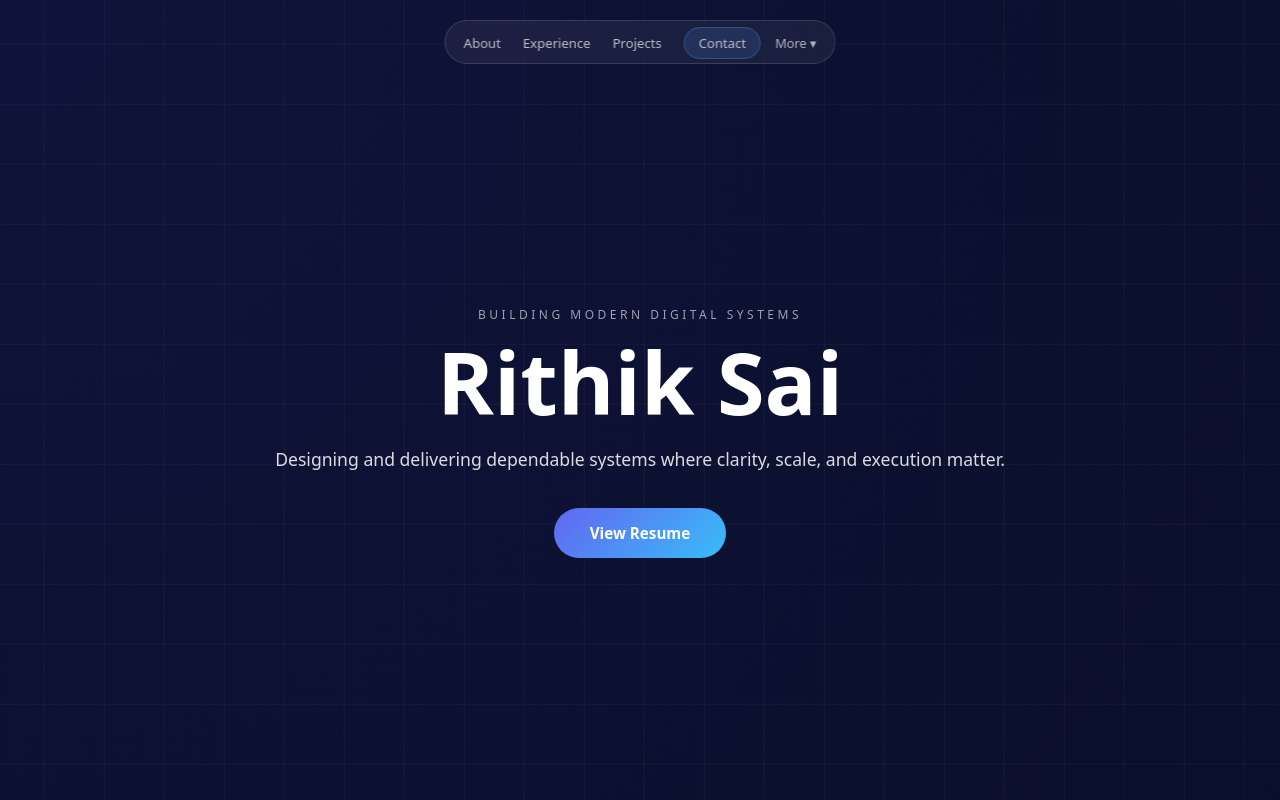
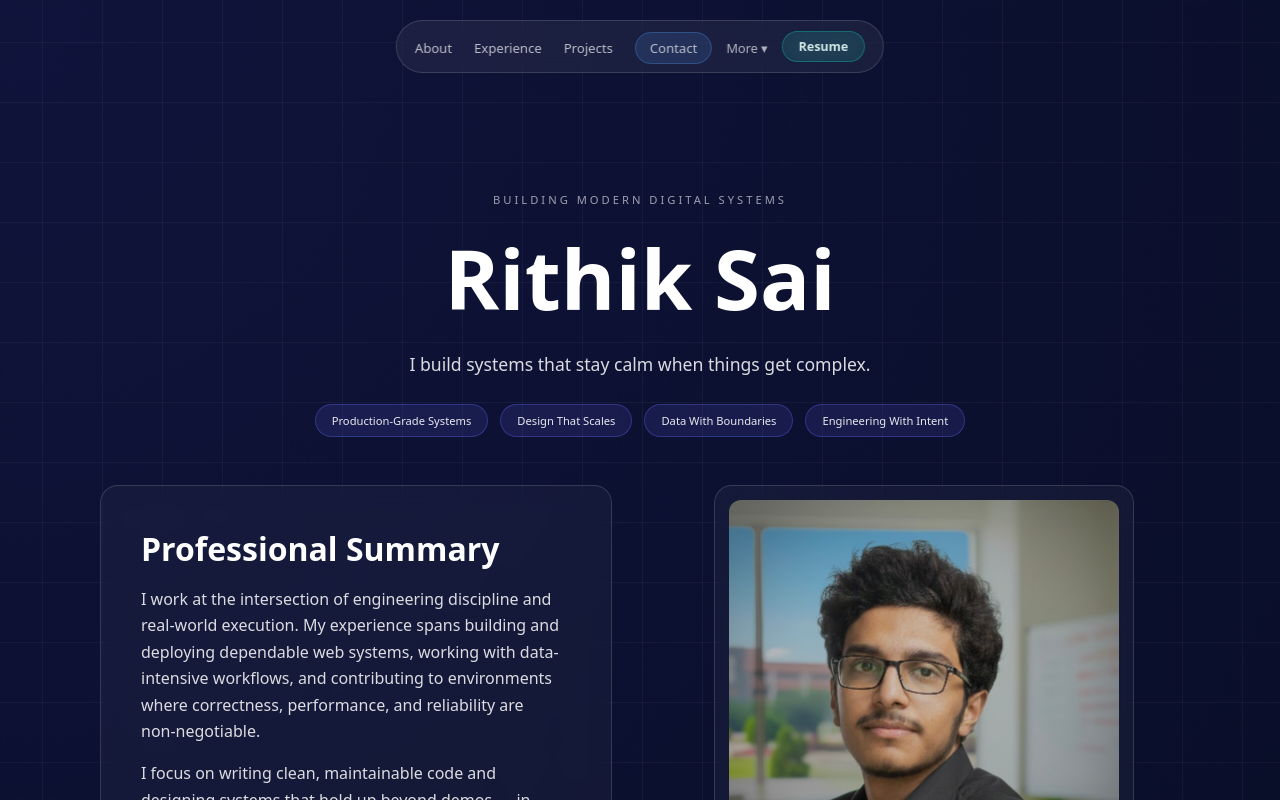
Before and after one commit to rithiksai27/Rithik-Portfolio, a React (Create React App) app: page / in a window 1280 px wide. Shown: the top 800 px of the page. Built offline with nearby package versions, Linux system fonts and the light colour scheme.

Commit message:
hero section merged with about section

```diff
--- a/src/App.js
+++ b/src/App.js
@@ -17,7 +17,6 @@ function App() {
       <Navbar />
       <div className="page-container">
         <Hero />
-        <About />
         <Education />
         <WorkExperience />
         <Projects />
--- a/src/components/Hero.css
+++ b/src/components/Hero.css
@@ -1,164 +1,168 @@
+/* =============================
+   HERO BASE
+   ============================= */
+
 .hero-section {
-  min-height: 88vh;
+  min-height: 100vh;
+  padding: clamp(80px, 14vh, 120px) clamp(16px, 4vw, 40px);
+  display: flex;
+  flex-direction: column;
+  align-items: center;
+  text-align: center;
+}
+
+/* =============================
+   HERO TEXT
+   ============================= */
+
+.hero-kicker {
+  font-size: 0.7rem;
+  letter-spacing: 3px;
+  color: rgba(255, 255, 255, 0.6);
+  margin-bottom: 14px;
+}
+
+.hero-title {
+  font-size: clamp(2.6rem, 7vw, 5.2rem);
+  font-weight: 800;
+  color: #ffffff;
+  margin-bottom: 16px;
+}
+
+.hero-subtitle {
+  font-size: clamp(0.95rem, 2.2vw, 1.1rem);
+  max-width: 640px;
+  line-height: 1.6;
+  color: rgba(255, 255, 255, 0.85);
+  margin-bottom: 26px;
+}
+
+/* =============================
+   TAGS BELOW SUBTITLE
+   ============================= */
+
+.hero-tags {
+  display: flex;
+  flex-wrap: wrap;
+  gap: 12px;
+  justify-content: center;
+  margin-bottom: 48px;
+}
+
+.hero-tags span {
+  padding: 8px 16px;
+  font-size: 0.7rem;
+  border-radius: 999px;
+  background: rgba(99, 102, 241, 0.14);
+  border: 1px solid rgba(99, 102, 241, 0.35);
+  color: rgba(255, 255, 255, 0.9);
+}
+
+/* =============================
+   HERO CARDS LAYOUT
+   ============================= */
+
+.hero-cards {
+  display: grid;
+  grid-template-columns: 1fr 1fr;
+  gap: clamp(28px, 5vw, 56px);
+  max-width: 1100px;
+  width: 100%;
+  align-items: stretch;
+}
+
+/* =============================
+   SUMMARY CARD (LEFT)
+   ============================= */
+
+.about-text-card {
+  background: rgba(255, 255, 255, 0.035);
+  border: 1px solid rgba(255, 255, 255, 0.14);
+  border-radius: 18px;
+  padding: clamp(28px, 4vw, 40px);
+  backdrop-filter: blur(12px);
+  text-align: left;
   display: flex;
   flex-direction: column;
   justify-content: center;
-  align-items: center;
-  text-align: center;
-  padding: 0 20px;
 }
 
-/* Top kicker */
-.hero-kicker {
-  font-size: 0.72rem;
-  letter-spacing: 3px;
-  color: rgba(255, 255, 255, 0.6);
-  margin-bottom: 14px;
-  opacity: 0;
-  animation: fadeDown 0.9s ease forwards;
+.about-text-card h2 {
+  font-size: 1.7rem;
+  margin-bottom: 16px;
+  color: #ffffff;
 }
 
-/* Name */
-.hero-title {
-  font-size: clamp(2.9rem, 6vw, 5.2rem);
-  font-weight: 800;
-  color: #ffffff;
-  margin-bottom: 18px;
-  opacity: 0;
-  animation: fadeUp 1s ease forwards;
+.about-text-card p {
+  font-size: 0.95rem;
+  line-height: 1.65;
+  color: rgba(255, 255, 255, 0.85);
+  margin-bottom: 14px;
 }
 
-/* One-line impact statement */
-.hero-subtitle {
-  max-width: 560px;
-  font-size: 1.05rem;
-  line-height: 1.65;
-  color: rgba(255, 255, 255, 0.85);
-  margin-bottom: 34px;
-  opacity: 0;
-  animation: fadeUp 1.15s ease forwards;
+/* =============================
+   IMAGE CARD (RIGHT)
+   ============================= */
+
+.about-image-card {
+  background: rgba(255, 255, 255, 0.04);
+  border: 1px solid rgba(255, 255, 255, 0.14);
+  border-radius: 18px;
+  padding: 14px;
+  backdrop-filter: blur(12px);
+  display: flex;
 }
 
-/* Resume button */
-.hero-button {
-  background: linear-gradient(135deg, #6366f1, #38bdf8);
-  color: #ffffff;
-  padding: 14px 34px;
-  border-radius: 999px;
-  font-size: 0.95rem;
-  font-weight: 600;
-  text-decoration: none;
-  transition: transform 0.25s ease, box-shadow 0.25s ease;
-  opacity: 0;
-  animation: fadeUp 1.3s ease forwards;
+.about-image-card img {
+  width: 100%;
+  height: 100%;
+  max-height: 100%;
+  object-fit: cover;
+  border-radius: 12px;
 }
 
-.hero-button:hover {
-  transform: translateY(-3px);
-  box-shadow: 0 14px 40px rgba(56, 189, 248, 0.35);
+/* =============================
+   FLOATING RESUME BUTTON
+   ============================= */
+
+.floating-resume {
+  position: fixed;
+  top: 96px;
+  right: 24px;
+  z-index: 1000;
+  padding: 10px 22px;
+  font-size: 0.75rem;
+  font-weight: 600;
+  color: #f8fafc;
+  text-decoration: none;
+  background: rgba(20, 184, 166, 0.18);
+  border: 1px solid rgba(20, 184, 166, 0.45);
+  border-radius: 999px;
+  backdrop-filter: blur(14px);
 }
 
-/* Animations */
-@keyframes fadeUp {
-  from {
-    opacity: 0;
-    transform: translateY(24px);
+/* =============================
+   RESPONSIVE FIXES
+   ============================= */
+
+@media (max-width: 900px) {
+  .hero-cards {
+    grid-template-columns: 1fr;
   }
-  to {
-    opacity: 1;
-    transform: translateY(0);
+
+  .about-image-card {
+    order: -1;
+  }
+
+  .hero-tags {
+    margin-bottom: 32px;
   }
 }
 
-@keyframes fadeDown {
-  from {
-    opacity: 0;
-    transform: translateY(-18px);
-  }
-  to {
-    opacity: 1;
-    transform: translateY(0);
+@media (max-width: 480px) {
+  .floating-resume {
+    top: auto;
+    bottom: 20px;
+    right: 16px;
   }
 }
-/* =========================================
-   UNIVERSAL RESPONSIVE SAFETY NET
-   ========================================= */
-
-/* Ensure hero always breathes properly */
-.hero-section {
-  min-height: min(88vh, 900px);
-  padding-inline: clamp(14px, 4vw, 32px);
-  padding-block: clamp(80px, 18vh, 160px);
-}
-
-/* Kicker scales subtly, never breaks */
-.hero-kicker {
-  font-size: clamp(0.6rem, 1.6vw, 0.75rem);
-  letter-spacing: clamp(2px, 0.6vw, 3.5px);
-  text-wrap: balance;
-}
-
-/* Name scales smoothly across ALL screens */
-.hero-title {
-  font-size: clamp(2.2rem, 8vw, 5.4rem);
-  line-height: 1.05;
-  max-width: 12ch;
-  text-wrap: balance;
-}
-
-/* Subtitle auto-adjusts width + size */
-.hero-subtitle {
-  font-size: clamp(0.9rem, 2.2vw, 1.1rem);
-  max-width: min(90%, 620px);
-  line-height: clamp(1.55, 2.4vw, 1.75);
-  text-wrap: pretty;
-}
-
-/* Button stays tappable on tiny screens */
-.hero-button {
-  font-size: clamp(0.85rem, 2vw, 0.95rem);
-  padding-inline: clamp(22px, 6vw, 36px);
-  padding-block: clamp(12px, 3vw, 15px);
-}
-
-/* =========================================
-   VERY VERY SMALL DEVICES (≤ 360px)
-   ========================================= */
-@media (max-width: 360px) {
-  .hero-title {
-    font-size: 2.1rem;
-  }
-
-  .hero-subtitle {
-    font-size: 0.88rem;
-  }
-
-  .hero-button {
-    width: 100%;
-    max-width: 260px;
-  }
-}
-
-/* =========================================
-   ULTRA LARGE SCREENS (4K+)
-   ========================================= */
-@media (min-width: 1800px) {
-  .hero-section {
-    min-height: 92vh;
-  }
-
-  .hero-title {
-    font-size: 5.6rem;
-  }
-
-  .hero-subtitle {
-    font-size: 1.15rem;
-  }
-}
-
-/* =========================================
-   SAFETY: Prevent text overflow everywhere
-   ========================================= */
-.hero-section * {
-  max-width: 100%;
-}
--- a/src/components/Hero.js
+++ b/src/components/Hero.js
@@ -1,28 +1,52 @@
 import "./Hero.css";
+import profileImg from "../assets/profile.jpg";
 
 function Hero() {
   return (
-    <section className="hero-section">
-      <p className="hero-kicker">BUILDING MODERN DIGITAL SYSTEMS</p>
+    <>
 
-      <h1 className="hero-title">
-        Rithik Sai
-      </h1>
 
-      <p className="hero-subtitle">
-        Designing and delivering dependable systems where clarity, scale,
-        and execution matter.
-      </p>
+      <section className="hero-section">
+        <p className="hero-kicker">BUILDING MODERN DIGITAL SYSTEMS</p>
 
-      <a
-        className="hero-button"
-        href="https://drive.google.com/file/d/1y1d0N-oQ4HqbuuCsor-sqdpu58G8CCW9/view?usp=sharing"
-        target="_blank"
-        rel="noopener noreferrer"
-      >
-        View Resume
-      </a>
-    </section>
+        <h1 className="hero-title">Rithik Sai</h1>
+
+        <p className="hero-subtitle">
+          I build systems that stay calm when things get complex.
+        </p>
+
+        <div className="hero-tags">
+          <span>Production-Grade Systems</span>
+          <span>Design That Scales</span>
+          <span>Data With Boundaries</span>
+          <span>Engineering With Intent</span>
+        </div>
+
+        <div className="hero-cards">
+          <div className="about-text-card">
+            <h2>Professional Summary</h2>
+
+             <p>
+                I work at the intersection of engineering discipline and real-world
+                execution. My experience spans building and deploying dependable
+                web systems, working with data-intensive workflows, and contributing
+                to environments where correctness, performance, and reliability
+                are non-negotiable.
+              </p>
+
+              <p>
+                I focus on writing clean, maintainable code and designing systems
+                that hold up beyond demos — in production, under constraints,
+                and at scale.
+              </p>
+          </div>
+
+          <div className="about-image-card">
+            <img src={profileImg} alt="Rithik Sai" />
+          </div>
+        </div>
+      </section>
+    </>
   );
 }
 
--- a/src/components/Navbar.css
+++ b/src/components/Navbar.css
@@ -11,9 +11,14 @@
   border: 1px solid rgba(255, 255, 255, 0.14);
   border-radius: 999px;
 
-  padding: 10px 18px;
+  max-width: calc(100vw - 24px);
+
+  padding-inline: clamp(10px, 3vw, 18px);
+  padding-block: 10px;
+
   transition: transform 0.35s ease, opacity 0.35s ease;
 }
+
 
 /* HIDE ON SCROLL */
 .navbar.hide {
@@ -25,6 +30,7 @@
 .nav-inner {
   display: flex;
   align-items: center;
+
   gap: 14px;
 }
 
@@ -134,3 +140,63 @@
     transform: translateY(0);
   }
 }
+/* =========================================
+   HERO ARCHITECTURE TUNING (NO REDESIGN)
+   ========================================= */
+
+/* Pull hero content slightly up */
+.hero-tight {
+  padding-top: clamp(60px, 14vh, 110px);
+  padding-bottom: clamp(40px, 10vh, 80px);
+}
+
+/* Pull about section INTO hero viewport */
+.about-pulled {
+  margin-top: clamp(40px, 8vh, 70px);
+}
+
+/* Ensure everything fits first screen */
+.hero-section {
+  min-height: 100vh;
+}
+
+
+/* =========================
+   RESUME BUTTON IN NAVBAR
+   ========================= */
+
+.nav-resume {
+  padding: clamp(5px, 1.5vw, 6px) clamp(10px, 2.5vw, 16px);
+  font-size: clamp(0.7rem, 2.2vw, 0.78rem);
+  font-weight: 600;
+  text-decoration: none;
+  color: #e6fffa;
+
+  background: rgba(20, 184, 166, 0.18);
+  border: 1px solid rgba(20, 184, 166, 0.45);
+  border-radius: 999px;
+
+  white-space: nowrap;
+
+  flex-shrink: 1;
+  min-width: 0;
+  max-width: 100%;
+
+  backdrop-filter: blur(12px);
+  opacity: 0.9;
+  transition: transform 0.25s ease, opacity 0.25s ease;
+}
+
+
+.nav-resume:hover {
+  opacity: 1;
+  transform: translateY(-1px);
+}
+
+/* SMALL DEVICES */
+@media (max-width: 420px) {
+  .nav-resume {
+    padding: 5px 12px;
+    font-size: 0.72rem;
+  }
+}
--- a/src/components/Navbar.js
+++ b/src/components/Navbar.js
@@ -7,7 +7,6 @@ function Navbar() {
   const [open, setOpen] = useState(false);
   const dropdownRef = useRef(null);
 
-  // Hide / show navbar on scroll
   useEffect(() => {
     const handleScroll = () => {
       const current = window.scrollY;
@@ -19,14 +18,13 @@ function Navbar() {
       }
 
       setLastScroll(current);
-      setOpen(false); // ✅ CLOSE dropdown on scroll
+      setOpen(false);
     };
 
     window.addEventListener("scroll", handleScroll);
     return () => window.removeEventListener("scroll", handleScroll);
   }, [lastScroll]);
 
-  // Close dropdown when clicking outside
   useEffect(() => {
     const handleClickOutside = (e) => {
       if (dropdownRef.current && !dropdownRef.current.contains(e.target)) {
@@ -65,6 +63,16 @@ function Navbar() {
           )}
         </div>
 
+        {/* Resume Button */}
+        <a
+          href="https://drive.google.com/file/d/1y1d0N-oQ4HqbuuCsor-sqdpu58G8CCW9/view?usp=sharing"
+          target="_blank"
+          rel="noopener noreferrer"
+          className="nav-resume"
+        >
+          Resume
+        </a>
+
       </div>
     </nav>
   );
```
